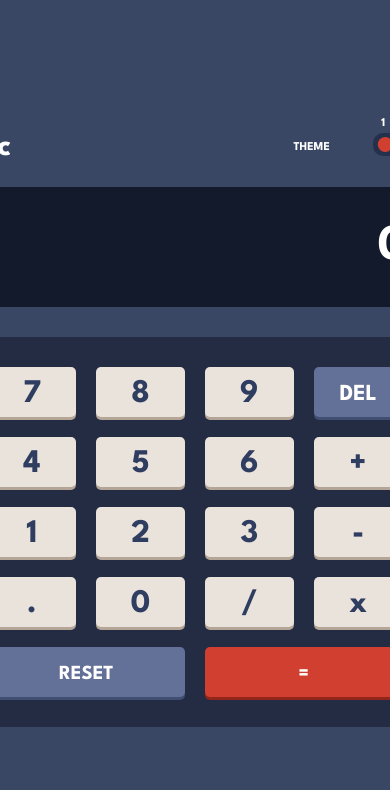
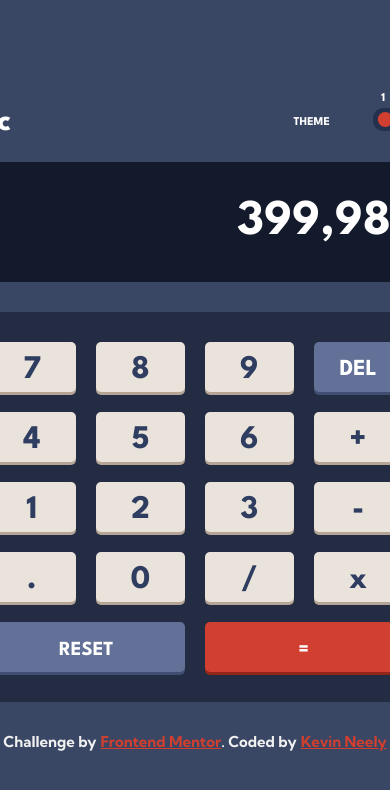
Before and after one commit to 2dkn/Calculator-app-react, a React (Create React App) app: page / in a window 390 px wide. Shown: the top 790 px of the page. Built offline with nearby package versions, Linux system fonts and the light colour scheme.

Commit message:
Themes finished. Next Media queries then project finished.

```diff
--- a/src/App.js
+++ b/src/App.js
@@ -55,7 +55,7 @@ function App({ type, onClick, theme, handleClick }) {
       </div>
       <div className={`screen ${currentTheme}`}>
         <div className={`calc-numbers ${currentTheme}`}>
-          {calculation || "0"}
+          {calculation || "399,981"}
         </div>
       </div>
       <CalculatorButtons
@@ -63,6 +63,17 @@ function App({ type, onClick, theme, handleClick }) {
         calculation={calculation}
         setCalculation={setCalculation}
       />
+      <div class="footer">
+        Challenge by
+        <a
+          href="https://www.frontendmentor.io?ref=challenge"
+          target="_blank"
+          rel="noreferrer"
+        >
+          Frontend Mentor
+        </a>
+        . Coded by <a href="https://github.com/2dkn">Kevin Neely</a>
+      </div>
     </div>
   );
 }
--- a/src/styles/_base.scss
+++ b/src/styles/_base.scss
@@ -130,6 +130,9 @@ body {
   align-items: center;
 }
 
+@media screen and (max-width: 31.25em) {
+}
+
 .screen {
   background-color: $veryDarkBlueScreen;
   width: 95%;
@@ -236,101 +239,175 @@ h1 {
   transform: translateX(115%);
   background-color: $keyColorCyan;
 }
-// Theme 1 for slider
+
+.footer {
+  display: flex;
+  justify-content: center;
+  margin-top: 3rem;
+  justify-self: center;
+  font-family: "Kumbh Sans", sans-serif;
+  font-size: 1.5rem;
+  color: rgba(241, 241, 241);
+  font-weight: 700;
+}
+
+.footer a {
+  color: $keyColorRed;
+  cursor: pointer;
+  margin-left: 4px;
+}
+
+.footer a:hover {
+  color: chocolate;
+}
 
 // Theme 2 for slider
 
 .theme-2 {
-  .container {
-    background-color: yellow;
-  }
   .calc-buttons {
     background-color: $keyColorEgg;
     box-shadow: 0px 3px 0px $keyShadowEgg;
-    color: white;
+    color: $veryDarkYellow;
   }
 
   .calc-buttons:hover {
+    background-color: hsl(40, 100%, 99%);
   }
 
   .del-button {
     background-color: $keyBackgroundColor2;
-    box-shadow: $keyShadowColor2;
+    box-shadow: 0px 3px 0px $keyShadowColor2;
+    color: $white2;
   }
 
   .del-button:hover {
+    background-color: hsl(185, 41%, 50%);
   }
 
   .reset-equal {
+    background-color: $keyColorOrange;
+    box-shadow: 0px 3px 0px $keyShadowOrange;
   }
 
   .reset-button {
+    background-color: $keyBackgroundColor2;
+    box-shadow: 0px 3px 0px $keyShadowColor2;
+    color: $white2;
+  }
+
+  .reset-button:hover {
+    background-color: hsl(185, 41%, 50%);
   }
 
   .equal-button {
+    color: $white2;
   }
 
   .equal-button:hover {
+    background-color: hsl(25, 97%, 61%);
   }
 
   .container-btn {
+    background-color: $grayish;
   }
 
   .screen {
+    background-color: $veryLightGray;
   }
 
   .calc {
+    color: $veryDarkYellow;
+  }
+
+  .calc-numbers {
+    color: $veryDarkYellow;
   }
 
   h1 {
+    color: $veryDarkYellow;
   }
   .numbers {
+    color: $veryDarkYellow;
   }
 
   .color-slider {
+    background-color: $grayish;
+  }
+
+  .footer {
+    color: $veryDarkYellow;
   }
 }
 
 // Theme 3 for slider
 .theme-3 {
   .calc-buttons {
+    background-color: $veryDarkViolet;
+    color: $lightYellow;
+    box-shadow: 0px 3px 0px $darkMagenta;
   }
 
   .calc-buttons:hover {
+    background-color: hsl(268, 59%, 41%);
   }
 
   .del-button {
+    background-color: $keyBackgroundColor3;
+    color: $white3;
+    box-shadow: 0px 3px 0px $keyShadowColor3;
   }
 
   .del-button:hover {
+    background-color: hsl(281, 89%, 38%);
   }
 
   .reset-equal {
+    background-color: $keyColorCyan;
+    box-shadow: 0px 3px 0px $keyShadowCyan;
   }
 
   .reset-button {
+    background-color: $keyBackgroundColor3;
+    color: $white3;
+    box-shadow: 0px 3px 0px $keyShadowColor3;
+  }
+
+  .reset-button:hover {
+    background-color: hsl(281, 89%, 38%);
   }
 
   .equal-button {
+    color: $veryDarkBlueToggle;
   }
 
   .equal-button:hover {
+    background-color: hsl(176, 100%, 60%);
   }
 
   .container-btn {
+    background-color: $veryDarkVioletToggle;
   }
 
   .screen {
+    background-color: $veryDarkVioletToggle;
   }
 
   .calc {
+    color: $lightYellow;
+  }
+
+  .calc-numbers {
+    color: $lightYellow;
   }
 
   h1 {
+    color: $lightYellow;
   }
   .numbers {
+    color: $lightYellow;
   }
 
   .color-slider {
+    background-color: $veryDarkVioletToggle;
   }
 }
```
Also changed, not shown: src/dist/styles.css, 1 other file (tests, documents, lock files or other folders).
